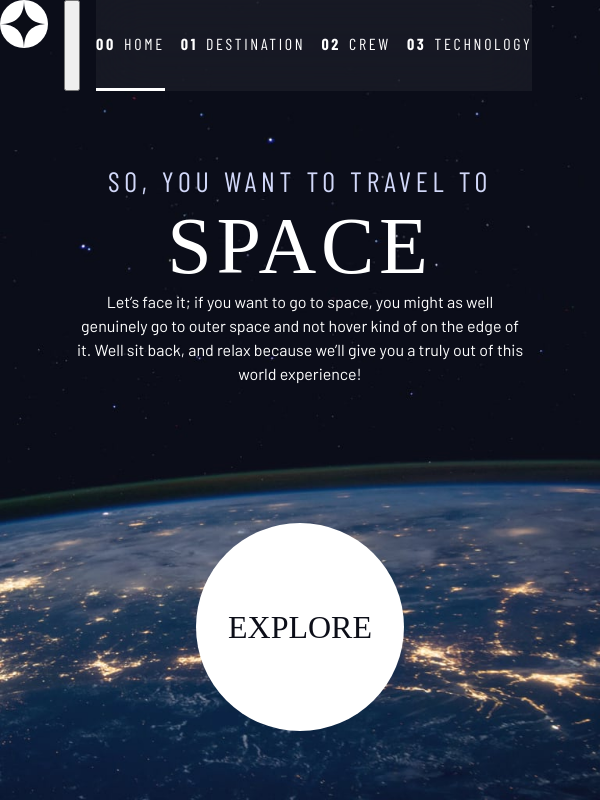
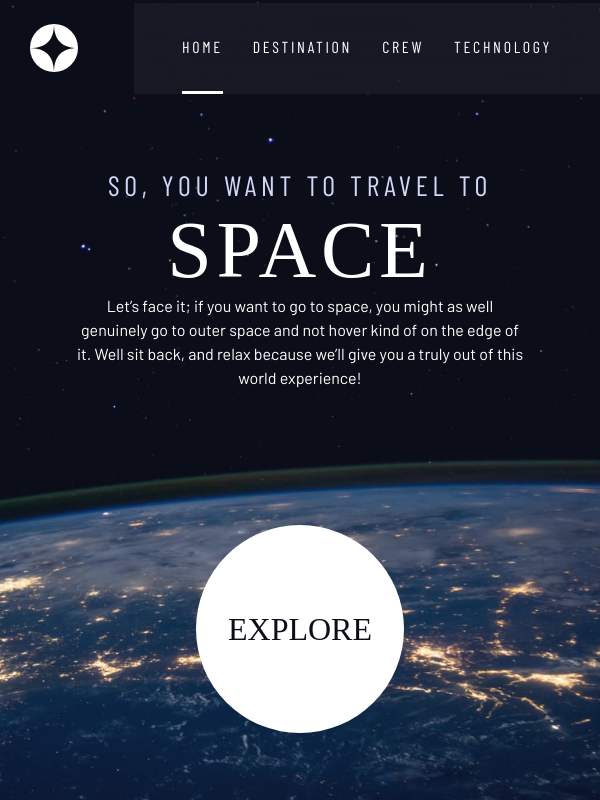
Before and after one commit to faratim/space-tourism, a plain HTML site: page index.html in a window 600 px wide. Drawn offline with nearby package versions, Linux system fonts and the light colour scheme; a web font is replaced by a local one.

Commit message:
Updated responsiveness for medium screens

```diff
--- a/index.css
+++ b/index.css
@@ -320,7 +320,19 @@ select {
     transform: scale(1.5);
 }
 
+/* Primary Header */
+
+.logo {
+    margin: 1.5rem clamp(1.5rem, 5vw, 3.5rem);
+}
+
+.primary-header {
+    justify-content: space-between;
+    align-items: center;
+}
+
 .primary-navigation {
+    --gap: clamp(1.5rem, 5vw, 3.5rem);
     --underline-gap: 2rem;
     list-style: none;
     padding: 0;
@@ -328,7 +340,16 @@ select {
     background: hsl(var(--clr-dark) / 0.95);
 }
 
-.mobile-nag-toggle {
+.primary-navigation a {
+    text-decoration: none;
+}
+
+.primary-navigation a > span {
+    font-weight: 700;
+    margin-right: 0.5em;
+}
+
+.mobile-nav-toggle {
     display: none;
 }
 
@@ -384,13 +405,14 @@ select {
     }
 }
 
-.primary-navigation a {
-    text-decoration: none;
-}
+@media (min-width: 35em) and (max-width: 45em) {
+    .primary-navigation {
+        padding-inline: 3rem;
+    }
 
-.primary-navigation a > span {
-    font-weight: 700;
-    margin-right: 0.5em;
+    .primary-navigation a > span {
+        display: none;
+    }
 }
 
 .underline-indicators > * {
```
